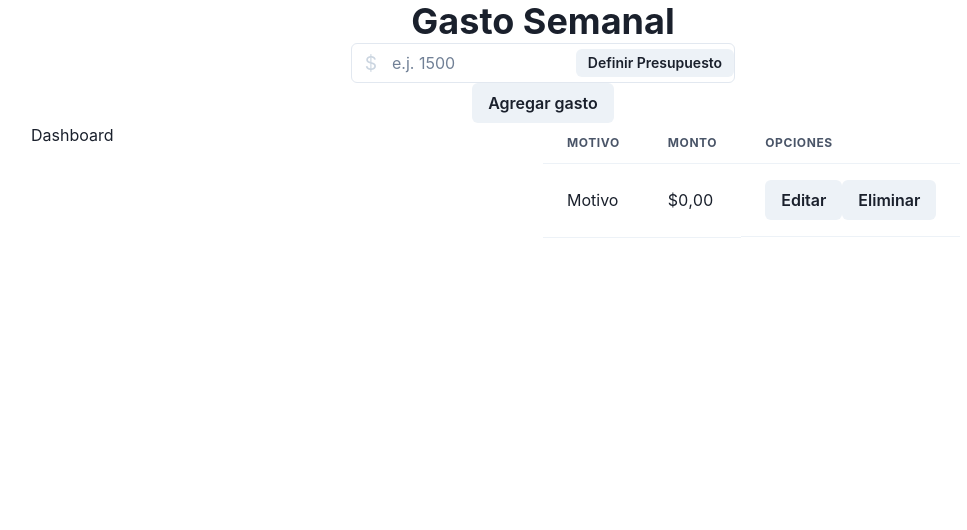
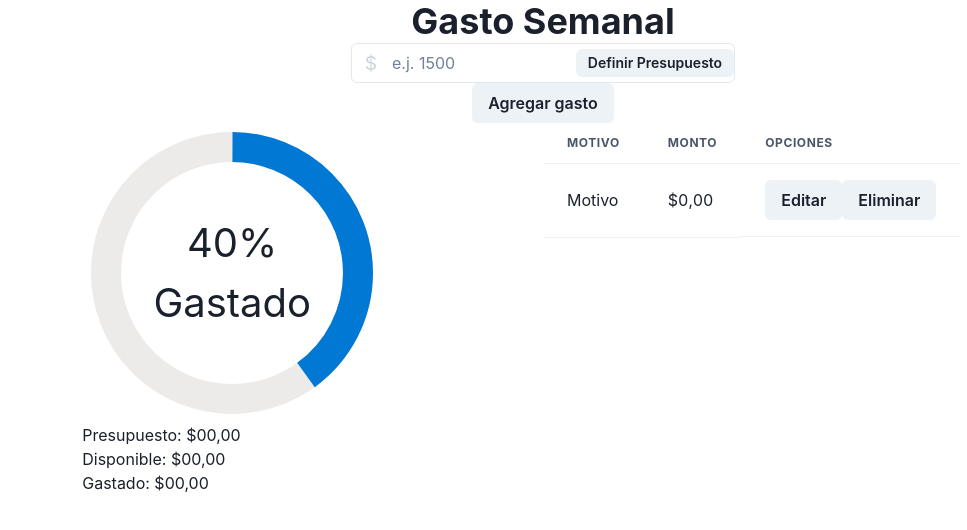
Before and after one commit to GermanGambarte/control-presupuesto, a React (Vite) app: page / in a window 1280 px wide. Shown: the top 530 px of the page, without its empty margins (97-1064 px from the left). Built offline with nearby package versions, Linux system fonts and the light colour scheme.

Commit message:
add: Dashboard Content

```diff
--- a/src/components/Dashboard.component.jsx
+++ b/src/components/Dashboard.component.jsx
@@ -1,3 +1,23 @@
+import {
+  Box,
+  CircularProgress,
+  CircularProgressLabel,
+  Text,
+} from '@chakra-ui/react'
+
 export const Dashboard = () => {
-  return <p>Dashboard</p>
+  return (
+    <Box m="0 auto" w="80%">
+      <CircularProgress size="300px" value={40}>
+        <CircularProgressLabel fontSize="40px">
+          40% <Text>Gastado</Text>
+        </CircularProgressLabel>
+      </CircularProgress>
+      <Box>
+        <Text>Presupuesto: $00,00</Text>
+        <Text>Disponible: $00,00</Text>
+        <Text>Gastado: $00,00</Text>
+      </Box>
+    </Box>
+  )
 }
```
